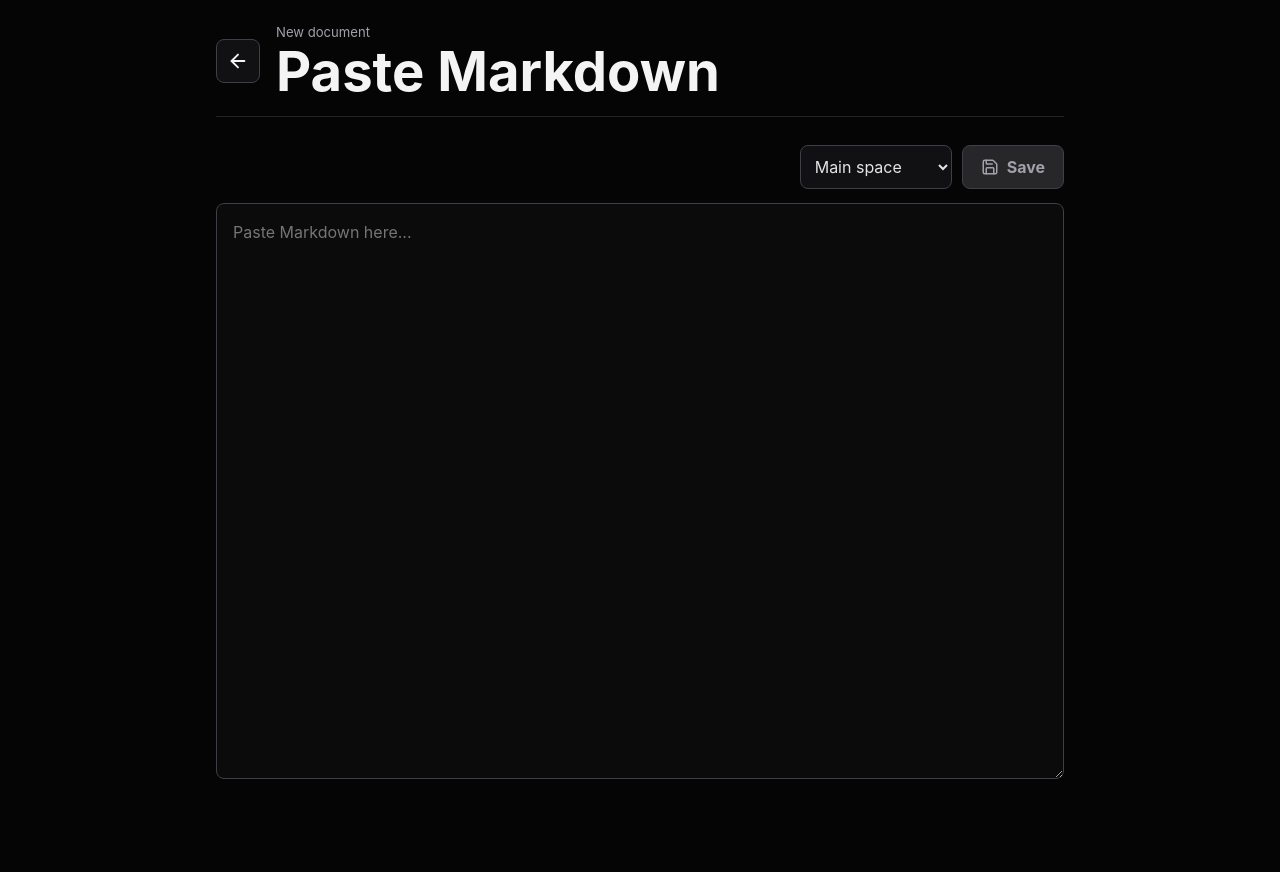
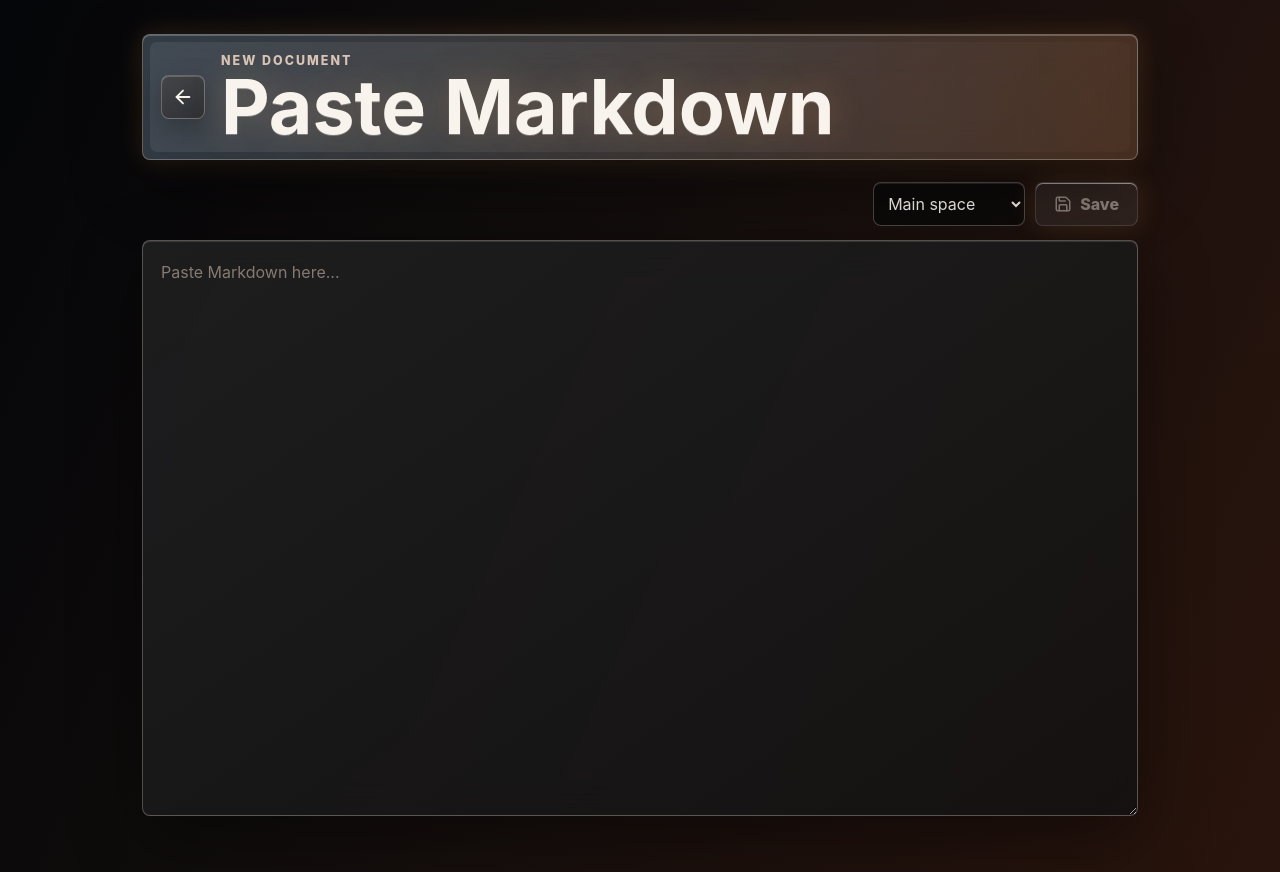
Before and after one commit to szlaci3/hallga, a React (Vite) app: page /new in a window 1280 px wide. Before the commit the page ends 827 px from the top, so only its background shows below. Built offline with nearby package versions, Linux system fonts and the light colour scheme.

Commit message:
Glassy style

```diff
--- a/src/styles.css
+++ b/src/styles.css
@@ -1,23 +1,64 @@
 :root {
-  color: #e4e4e7;
-  background: #050505;
+  color: #f6f1ec;
+  background: #080706;
   font-family:
     Inter, ui-sans-serif, system-ui, -apple-system, BlinkMacSystemFont, "Segoe UI", sans-serif;
   font-synthesis: none;
   text-rendering: optimizeLegibility;
   -webkit-font-smoothing: antialiased;
+  --panel: rgb(255 244 232 / 0.105);
+  --panel-strong: rgb(255 244 232 / 0.155);
+  --line: rgb(255 244 232 / 0.27);
+  --line-hot: rgb(250 185 119 / 0.58);
+  --line-cool: rgb(151 219 255 / 0.38);
+  --text: #f8f3ed;
+  --muted: #b9ada4;
+  --ink: #090706;
+  --danger: #ffb1be;
+  --shadow: 0 22px 70px rgb(0 0 0 / 0.42);
+  --glow: 0 0 26px rgb(247 172 91 / 0.18), inset 0 1px 0 rgb(255 255 255 / 0.22);
 }
 
 * {
   box-sizing: border-box;
 }
 
+html {
+  min-width: 320px;
+  min-height: 100%;
+  background: #080706;
+}
+
 body {
   min-width: 320px;
   min-height: 100vh;
   margin: 0;
-  background: #050505;
-  color: #e4e4e7;
+  background:
+    linear-gradient(115deg, rgb(4 5 8 / 0.96) 0%, rgb(19 14 13 / 0.98) 43%, rgb(44 21 13 / 0.92) 100%),
+    linear-gradient(180deg, #111319 0%, #090706 100%);
+  color: var(--text);
+}
+
+body::before {
+  position: fixed;
+  inset: 0;
+  z-index: -2;
+  background:
+    repeating-linear-gradient(90deg, rgb(255 255 255 / 0.025) 0 1px, transparent 1px 88px),
+    repeating-linear-gradient(0deg, rgb(255 255 255 / 0.018) 0 1px, transparent 1px 72px);
+  content: "";
+  mask-image: linear-gradient(to bottom, rgb(0 0 0 / 0.7), transparent 78%);
+}
+
+body::after {
+  position: fixed;
+  inset: 0;
+  z-index: -1;
+  background:
+    linear-gradient(90deg, rgb(96 190 255 / 0.08), transparent 26%, rgb(255 167 88 / 0.09) 76%, transparent),
+    linear-gradient(180deg, transparent 0%, rgb(0 0 0 / 0.48) 100%);
+  content: "";
+  pointer-events: none;
 }
 
 button,
@@ -31,15 +72,23 @@ a {
   text-decoration: none;
 }
 
+button:focus-visible,
+select:focus-visible,
+textarea:focus-visible,
+a:focus-visible {
+  outline: 2px solid rgb(151 219 255 / 0.95);
+  outline-offset: 3px;
+}
+
 .app-shell {
   min-height: 100vh;
 }
 
 .page {
-  width: min(920px, 100%);
+  width: min(1080px, 100%);
   min-height: 100vh;
   margin: 0 auto;
-  padding: 24px clamp(16px, 4vw, 36px) 48px;
+  padding: 34px clamp(16px, 4vw, 42px) 56px;
 }
 
 .topbar,
@@ -48,13 +97,29 @@ a {
   align-items: center;
   justify-content: space-between;
   gap: 16px;
-  min-height: 48px;
-  margin-bottom: 28px;
+  min-height: 54px;
+  margin-bottom: 22px;
 }
 
 .topbar {
-  border-bottom: 1px solid #242424;
-  padding-bottom: 18px;
+  position: relative;
+  border: 1px solid var(--line);
+  border-radius: 8px;
+  padding: 18px;
+  background:
+    linear-gradient(145deg, rgb(255 255 255 / 0.14), rgb(255 255 255 / 0.055)),
+    linear-gradient(90deg, rgb(87 178 255 / 0.12), rgb(255 158 82 / 0.12));
+  box-shadow: var(--shadow), var(--glow);
+  backdrop-filter: blur(20px) saturate(150%);
+}
+
+.topbar::before {
+  position: absolute;
+  inset: 7px;
+  z-index: -1;
+  border-radius: 7px;
+  background: linear-gradient(90deg, rgb(255 255 255 / 0.08), rgb(255 255 255 / 0.02));
+  content: "";
 }
 
 .topbar-actions {
@@ -67,22 +132,25 @@ a {
 }
 
 .eyebrow {
-  margin: 0 0 4px;
-  color: #a1a1aa;
-  font-size: 0.82rem;
-  letter-spacing: 0;
+  margin: 0 0 5px;
+  color: #d8c5b6;
+  font-size: 0.78rem;
+  font-weight: 800;
+  letter-spacing: 0.16em;
+  text-transform: uppercase;
 }
 
 h1,
 h2 {
   margin: 0;
-  color: #f4f4f5;
+  color: var(--text);
   letter-spacing: 0;
 }
 
 h1 {
-  font-size: clamp(2rem, 7vw, 3.4rem);
-  line-height: 1;
+  font-size: clamp(2.3rem, 7vw, 4.7rem);
+  line-height: 0.9;
+  text-shadow: 0 1px 0 rgb(255 255 255 / 0.28), 0 0 34px rgb(255 190 122 / 0.22);
 }
 
 .icon-button {
@@ -92,60 +160,78 @@ h1 {
   flex: 0 0 44px;
   align-items: center;
   justify-content: center;
-  border: 1px solid #3f3f46;
+  border: 1px solid var(--line);
   border-radius: 8px;
-  background: #111113;
-  color: #f4f4f5;
+  background:
+    linear-gradient(145deg, rgb(255 255 255 / 0.16), rgb(255 255 255 / 0.055)),
+    rgb(12 10 10 / 0.58);
+  color: var(--text);
+  box-shadow: inset 0 1px 0 rgb(255 255 255 / 0.19), 0 10px 28px rgb(0 0 0 / 0.26);
   cursor: pointer;
-  transition: border-color 160ms ease, background 160ms ease, transform 160ms ease;
+  transition: border-color 160ms ease, background 160ms ease, color 160ms ease, transform 160ms ease, box-shadow 160ms ease;
 }
 
 .icon-button:hover {
-  border-color: #71717a;
-  background: #18181b;
+  border-color: var(--line-hot);
+  background:
+    linear-gradient(145deg, rgb(255 255 255 / 0.22), rgb(255 255 255 / 0.07)),
+    rgb(34 20 14 / 0.72);
+  box-shadow: 0 0 28px rgb(248 170 92 / 0.18), inset 0 1px 0 rgb(255 255 255 / 0.25);
   transform: translateY(-1px);
 }
 
 .create-button {
-  background: #f4f4f5;
-  color: #09090b;
-  border-color: #f4f4f5;
+  border-color: rgb(255 227 198 / 0.75);
+  background:
+    linear-gradient(135deg, #fff2dd 0%, #ffb86d 48%, #87d9ff 120%);
+  color: var(--ink);
 }
 
 .create-button:hover {
-  background: #d4d4d8;
-  border-color: #d4d4d8;
+  border-color: #fff3df;
+  background:
+    linear-gradient(135deg, #fff9ec 0%, #ffc885 46%, #a7e3ff 120%);
 }
 
 .subtle {
-  color: #d4d4d8;
+  color: #e4d6cb;
 }
 
 .danger {
-  color: #fda4af;
+  color: var(--danger);
 }
 
 select {
   min-height: 38px;
-  max-width: 180px;
-  border: 1px solid #3f3f46;
+  max-width: 188px;
+  border: 1px solid var(--line);
   border-radius: 8px;
   padding: 0 32px 0 10px;
-  background: #111113;
-  color: #e4e4e7;
+  background: rgb(12 10 10 / 0.82);
+  color: var(--text);
+  box-shadow: inset 0 1px 0 rgb(255 255 255 / 0.11);
 }
 
 .breadcrumbs {
-  display: flex;
+  display: inline-flex;
   align-items: center;
   gap: 6px;
-  margin: -10px 0 18px;
-  color: #a1a1aa;
+  margin: 0 0 18px;
+  border: 1px solid rgb(255 255 255 / 0.12);
+  border-radius: 8px;
+  padding: 8px 10px;
+  background: rgb(0 0 0 / 0.18);
+  color: var(--muted);
   font-size: 0.9rem;
+  backdrop-filter: blur(14px);
 }
 
 .breadcrumbs a {
-  color: #e4e4e7;
+  color: #f5e5d6;
+}
+
+.breadcrumbs span {
+  color: #9edcff;
 }
 
 .bulk-actions {
@@ -153,11 +239,15 @@ select {
   align-items: center;
   gap: 10px;
   margin-bottom: 14px;
-  border: 1px solid #3f3f46;
+  border: 1px solid var(--line-cool);
   border-radius: 8px;
   padding: 10px;
-  background: #101012;
-  color: #d4d4d8;
+  background:
+    linear-gradient(90deg, rgb(92 183 255 / 0.14), rgb(255 176 99 / 0.08)),
+    rgb(7 8 10 / 0.62);
+  color: #e8ded5;
+  box-shadow: 0 0 32px rgb(94 190 255 / 0.12), inset 0 1px 0 rgb(255 255 255 / 0.14);
+  backdrop-filter: blur(18px);
 }
 
 .danger-button,
@@ -167,22 +257,34 @@ select {
   align-items: center;
   justify-content: center;
   gap: 7px;
-  border: 1px solid #3f3f46;
+  border: 1px solid var(--line);
   border-radius: 8px;
   padding: 0 12px;
-  background: #111113;
-  color: #e4e4e7;
+  background:
+    linear-gradient(145deg, rgb(255 255 255 / 0.13), rgb(255 255 255 / 0.045)),
+    rgb(11 9 9 / 0.76);
+  color: var(--text);
+  box-shadow: inset 0 1px 0 rgb(255 255 255 / 0.14);
   cursor: pointer;
+  transition: border-color 160ms ease, background 160ms ease, transform 160ms ease;
+}
+
+.danger-button:hover,
+.text-button:hover {
+  border-color: var(--line-hot);
+  transform: translateY(-1px);
 }
 
 .danger-button {
-  color: #fda4af;
+  color: var(--danger);
 }
 
 .danger-button.confirm {
-  border-color: #fb7185;
-  background: #3f1219;
-  color: #fecdd3;
+  border-color: #ff8ea2;
+  background:
+    linear-gradient(145deg, rgb(255 164 181 / 0.26), rgb(255 95 122 / 0.12)),
+    rgb(50 9 18 / 0.84);
+  color: #ffe0e5;
 }
 
 .danger-button.compact {
@@ -190,19 +292,31 @@ select {
 }
 
 .status {
-  color: #a1a1aa;
+  color: var(--muted);
 }
 
 .empty-state {
   display: grid;
-  gap: 10px;
+  gap: 12px;
   justify-items: start;
-  padding: 64px 0;
-  color: #a1a1aa;
+  border: 1px solid var(--line);
+  border-radius: 8px;
+  padding: 42px;
+  background:
+    linear-gradient(145deg, rgb(255 255 255 / 0.12), rgb(255 255 255 / 0.04)),
+    rgb(9 8 8 / 0.58);
+  color: var(--muted);
+  box-shadow: var(--shadow), var(--glow);
+  backdrop-filter: blur(18px);
+}
+
+.empty-state svg {
+  color: #9edcff;
+  filter: drop-shadow(0 0 12px rgb(103 201 255 / 0.35));
 }
 
 .empty-state h2 {
-  font-size: 1.25rem;
+  font-size: 1.35rem;
 }
 
 .empty-state p {
@@ -213,20 +327,47 @@ select {
 
 .document-list {
   display: grid;
-  gap: 10px;
+  gap: 12px;
   margin: 0;
   padding: 0;
   list-style: none;
 }
 
 .document-row {
+  position: relative;
   display: grid;
   grid-template-columns: minmax(0, 1fr) auto;
   gap: 10px;
   align-items: stretch;
-  border: 1px solid #27272a;
+  overflow: hidden;
+  border: 1px solid var(--line);
   border-radius: 8px;
-  background: #0f0f10;
+  background:
+    linear-gradient(145deg, rgb(255 255 255 / 0.14), rgb(255 255 255 / 0.045)),
+    rgb(9 8 8 / 0.72);
+  box-shadow: inset 0 1px 0 rgb(255 255 255 / 0.14), 0 18px 48px rgb(0 0 0 / 0.25);
+  backdrop-filter: blur(18px) saturate(145%);
+  transition: border-color 160ms ease, box-shadow 160ms ease, transform 160ms ease;
+}
+
+.document-row::before {
+  position: absolute;
+  inset: 0;
+  background: linear-gradient(90deg, rgb(151 219 255 / 0.12), transparent 24%, rgb(255 176 99 / 0.12));
+  content: "";
+  opacity: 0;
+  pointer-events: none;
+  transition: opacity 160ms ease;
+}
+
+.document-row:hover {
+  border-color: rgb(255 232 207 / 0.5);
+  box-shadow: 0 0 34px rgb(248 170 92 / 0.13), inset 0 1px 0 rgb(255 255 255 / 0.2);
+  transform: translateY(-1px);
+}
+
+.document-row:hover::before {
+  opacity: 1;
 }
 
 .document-row:not(.folder-row) {
@@ -234,8 +375,21 @@ select {
 }
 
 .document-row.pinned {
-  border-color: #71717a;
-  background: #151515;
+  border-color: rgb(255 199 139 / 0.7);
+  background:
+    linear-gradient(145deg, rgb(255 220 181 / 0.19), rgb(255 255 255 / 0.055)),
+    rgb(18 11 8 / 0.8);
+}
+
+.document-row.pinned::after {
+  position: absolute;
+  top: 0;
+  right: 0;
+  left: 0;
+  height: 1px;
+  background: linear-gradient(90deg, transparent, #ffd29a, #8ddcff, transparent);
+  content: "";
+  pointer-events: none;
 }
 
 .select-button {
@@ -245,26 +399,33 @@ select {
   align-items: center;
   justify-content: center;
   border: 0;
-  border-right: 1px solid #27272a;
+  border-right: 1px solid rgb(255 255 255 / 0.13);
   border-radius: 8px 0 0 8px;
-  background: transparent;
-  color: #a1a1aa;
+  background: rgb(0 0 0 / 0.12);
+  color: #d8c5b6;
   cursor: pointer;
 }
 
+.select-button:hover {
+  color: #9edcff;
+}
+
 .document-link {
+  position: relative;
+  z-index: 1;
   display: grid;
-  gap: 6px;
+  gap: 7px;
   min-width: 0;
   padding: 16px;
 }
 
 .document-title {
   overflow: hidden;
-  color: #f4f4f5;
-  font-size: 1.05rem;
-  font-weight: 700;
+  color: var(--text);
+  font-size: 1.06rem;
+  font-weight: 800;
   text-overflow: ellipsis;
+  text-shadow: 0 1px 0 rgb(0 0 0 / 0.4);
   white-space: nowrap;
 }
 
@@ -275,12 +436,19 @@ select {
   gap: 10px;
 }
 
+.folder-title svg {
+  color: #ffd19a;
+  filter: drop-shadow(0 0 10px rgb(255 180 94 / 0.35));
+}
+
 .document-meta {
-  color: #a1a1aa;
+  color: var(--muted);
   font-size: 0.88rem;
 }
 
 .row-actions {
+  position: relative;
+  z-index: 1;
   display: flex;
   align-items: center;
   gap: 8px;
@@ -307,19 +475,21 @@ select {
   min-height: 44px;
   align-items: center;
   gap: 8px;
-  border: 1px solid #f4f4f5;
+  border: 1px solid rgb(255 227 198 / 0.74);
   border-radius: 8px;
   padding: 0 18px;
-  background: #f4f4f5;
-  color: #09090b;
+  background:
+    linear-gradient(135deg, #fff2dd 0%, #ffb86d 50%, #87d9ff 125%);
+  color: var(--ink);
+  box-shadow: 0 0 28px rgb(255 178 98 / 0.16), inset 0 1px 0 rgb(255 255 255 / 0.55);
   cursor: pointer;
-  font-weight: 700;
+  font-weight: 800;
 }
 
 .save-button:disabled {
-  border-color: #3f3f46;
-  background: #27272a;
-  color: #a1a1aa;
+  border-color: rgb(255 255 255 / 0.13);
+  background: rgb(255 255 255 / 0.08);
+  color: #8f837b;
   cursor: not-allowed;
 }
 
@@ -327,22 +497,30 @@ select {
   width: 100%;
   min-height: min(72vh, 760px);
   resize: vertical;
-  border: 1px solid #3f3f46;
+  border: 1px solid var(--line);
   border-radius: 8px;
-  padding: 16px;
-  background: #0b0b0c;
-  color: #f4f4f5;
-  line-height: 1.6;
+  padding: 18px;
+  background:
+    linear-gradient(145deg, rgb(255 255 255 / 0.09), rgb(255 255 255 / 0.035)),
+    rgb(7 7 8 / 0.78);
+  color: var(--text);
+  line-height: 1.65;
+  box-shadow: var(--shadow), inset 0 1px 0 rgb(255 255 255 / 0.12);
   outline: none;
+  backdrop-filter: blur(18px);
+}
+
+.markdown-input::placeholder {
+  color: #877a72;
 }
 
 .markdown-input:focus {
-  border-color: #a1a1aa;
-  box-shadow: 0 0 0 3px rgb(161 161 170 / 0.18);
+  border-color: var(--line-cool);
+  box-shadow: 0 0 0 3px rgb(108 203 255 / 0.14), var(--shadow), inset 0 1px 0 rgb(255 255 255 / 0.16);
 }
 
 .reader-page {
-  max-width: 780px;
+  max-width: 820px;
 }
 
 .reader-header {
@@ -350,21 +528,29 @@ select {
 }
 
 .reader-content {
-  color: #d4d4d8;
+  border: 1px solid var(--line);
+  border-radius: 8px;
+  padding: clamp(22px, 4vw, 40px);
+  background:
+    linear-gradient(145deg, rgb(255 255 255 / 0.12), rgb(255 255 255 / 0.04)),
+    rgb(8 8 9 / 0.72);
+  color: #e9ded4;
   font-size: 1.08rem;
   line-height: 1.78;
+  box-shadow: var(--shadow), var(--glow);
+  backdrop-filter: blur(18px);
 }
 
 .reader-content h1 {
   margin-bottom: 28px;
-  font-size: clamp(2rem, 8vw, 3.6rem);
-  line-height: 1.05;
+  font-size: clamp(2.1rem, 8vw, 3.9rem);
+  line-height: 1.02;
 }
 
 .reader-content h2,
 .reader-content h3 {
   margin: 2em 0 0.75em;
-  color: #f4f4f5;
+  color: var(--text);
   line-height: 1.25;
 }
 
@@ -377,34 +563,36 @@ select {
 }
 
 .reader-content a {
-  color: #c4b5fd;
+  color: #9edcff;
   text-decoration: underline;
   text-underline-offset: 0.2em;
 }
 
 .reader-content blockquote {
-  border-left: 3px solid #52525b;
+  border-left: 3px solid #ffd19a;
   padding-left: 16px;
-  color: #c7c7ce;
+  color: #ded0c5;
 }
 
 .reader-content code {
+  border: 1px solid rgb(255 255 255 / 0.1);
   border-radius: 4px;
   padding: 0.16em 0.32em;
-  background: #18181b;
-  color: #f4f4f5;
+  background: rgb(0 0 0 / 0.3);
+  color: #fff2dd;
 }
 
 .reader-content pre {
   overflow-x: auto;
-  border: 1px solid #27272a;
+  border: 1px solid rgb(151 219 255 / 0.22);
   border-radius: 8px;
   padding: 16px;
-  background: #101012;
+  background: rgb(1 4 8 / 0.68);
 }
 
 .reader-content pre code {
   padding: 0;
+  border: 0;
   background: transparent;
 }
 
@@ -417,6 +605,16 @@ select {
 @media (max-width: 640px) {
   .page {
     padding-top: 18px;
+  }
+
+  .topbar {
+    align-items: flex-start;
+    flex-direction: column;
+  }
+
+  .topbar-actions {
+    width: 100%;
+    justify-content: flex-end;
   }
 
   .document-row {
```
Also changed, not shown: 4 other files (tests, documents, lock files or other folders).
